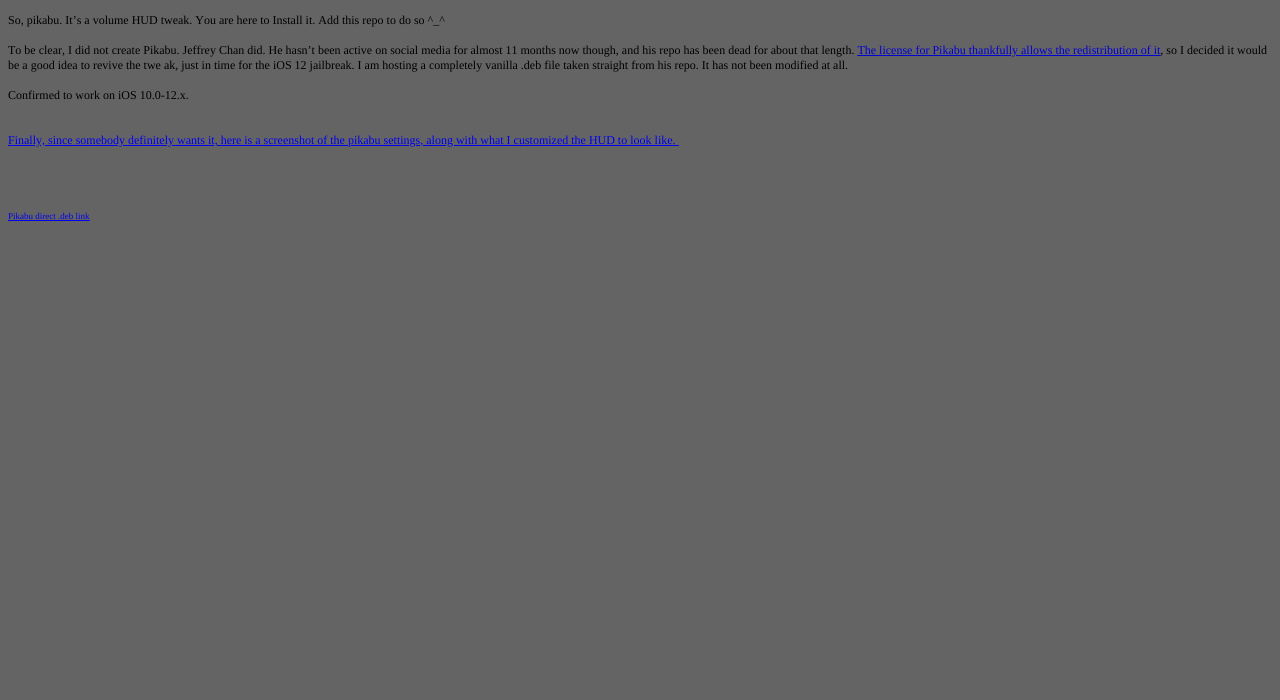
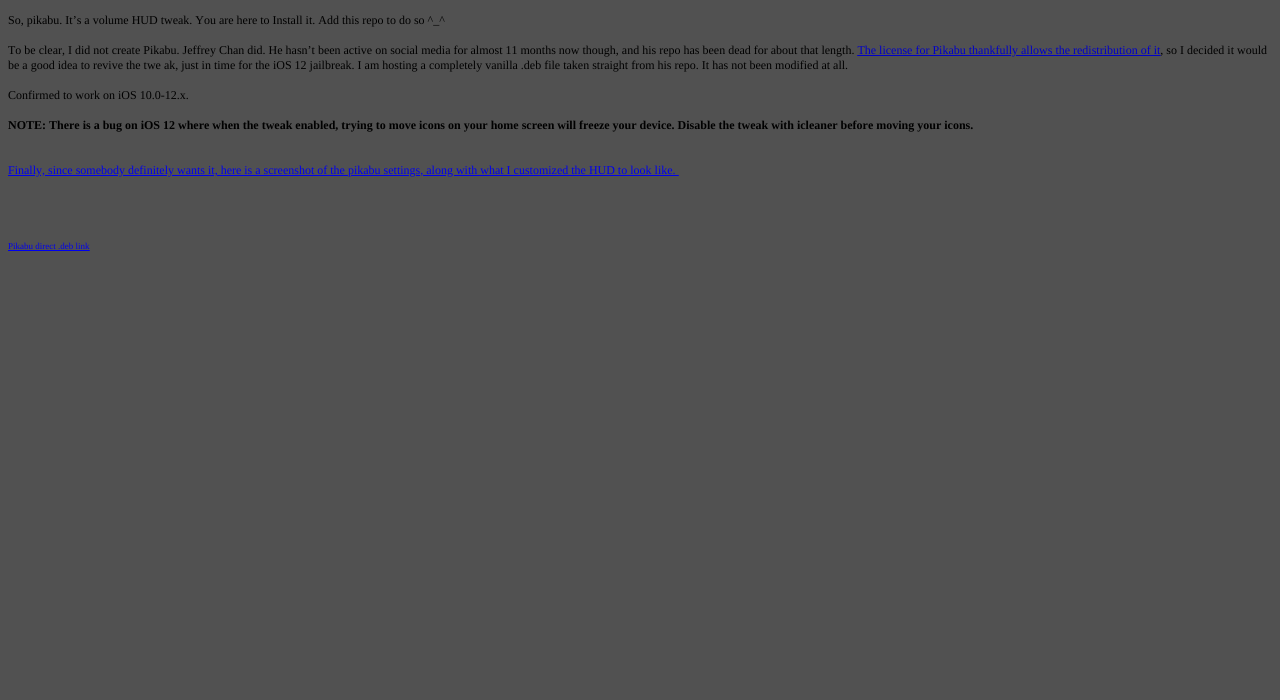
Before and after one commit to PikabuCydia/PikabuCydia.github.io, a plain HTML site: page index.html in a window 1280 px wide. Shown: the part 100-800 px from the top of the page. Drawn offline with Linux system fonts and the light colour scheme.

Commit message:
Add files via upload

```diff
--- a/index.html
+++ b/index.html
@@ -7,18 +7,19 @@
   <meta name="Generator" content="Cocoa HTML Writer">
   <meta name="CocoaVersion" content="1671">
   <style type="text/css">
-    body {background-color: #646464}
+    body {background-color: #515151}
     p.p1 {margin: 0.0px 0.0px 0.0px 0.0px; line-height: 15.0px; font: 13.0px Courier; color: #000000; -webkit-text-stroke: #000000}
     p.p2 {margin: 0.0px 0.0px 0.0px 0.0px; line-height: 14.0px; font: 12.0px Times; color: #000000; -webkit-text-stroke: #000000}
-    p.p3 {margin: 0.0px 0.0px 0.0px 0.0px; line-height: 14.0px; font: 12.0px Times; color: #0000e9; -webkit-text-stroke: #000067}
-    p.p4 {margin: 0.0px 0.0px 0.0px 0.0px; line-height: 14.0px; font: 12.0px Times; color: #0000ff; -webkit-text-stroke: #000067}
-    p.p5 {margin: 0.0px 0.0px 0.0px 0.0px; line-height: 14.0px; font: 12.0px Times; color: #000000; -webkit-text-stroke: #000067}
-    p.p6 {margin: 0.0px 0.0px 0.0px 0.0px; line-height: 14.0px; font: 12.0px Times; color: #0000d3; -webkit-text-stroke: #000067}
-    p.p7 {margin: 0.0px 0.0px 0.0px 0.0px; line-height: 10.0px; font: 9.0px Times; color: #0000e9; -webkit-text-stroke: #000067}
+    p.p3 {margin: 0.0px 0.0px 0.0px 0.0px; line-height: 14.0px; font: 12.0px Times; color: #0000e9; -webkit-text-stroke: #000054}
+    p.p4 {margin: 0.0px 0.0px 0.0px 0.0px; line-height: 14.0px; font: 12.0px Times; color: #0000ff; -webkit-text-stroke: #000054}
+    p.p5 {margin: 0.0px 0.0px 0.0px 0.0px; line-height: 14.0px; font: 12.0px Times; color: #000000; -webkit-text-stroke: #000054}
+    p.p6 {margin: 0.0px 0.0px 0.0px 0.0px; line-height: 14.0px; font: 12.0px Times; color: #000000; -webkit-text-stroke: #000054; min-height: 12.0px}
+    p.p7 {margin: 0.0px 0.0px 0.0px 0.0px; line-height: 14.0px; font: 12.0px Times; color: #0000c9; -webkit-text-stroke: #000054}
+    p.p8 {margin: 0.0px 0.0px 0.0px 0.0px; line-height: 10.0px; font: 9.0px Times; color: #0000e9; -webkit-text-stroke: #000054}
     span.s1 {font-kerning: none}
     span.s2 {text-decoration: underline ; font-kerning: none}
-    span.s3 {font: 12.0px Times; text-decoration: underline ; font-kerning: none; color: #0000d3; -webkit-text-stroke: 0px #000067}
-    span.s4 {font: 12.0px Times; font-kerning: none; color: #0000d3}
+    span.s3 {font: 12.0px Times; text-decoration: underline ; font-kerning: none; color: #0000c9; -webkit-text-stroke: 0px #000054}
+    span.s4 {font: 12.0px Times; font-kerning: none; color: #0000c9}
   </style>
 </head>
 <body>
@@ -39,20 +40,22 @@
 <p class="p5"><span class="s1"><br>
 </span></p>
 <p class="p5"><span class="s1">Confirmed to work on iOS 10.0-12.x.<span class="Apple-converted-space"> </span></span></p>
+<p class="p6"><span class="s1"></span><br></p>
+<p class="p5"><span class="s1"><b>NOTE: There is a bug on iOS 12 where when the tweak enabled, trying to move icons on your home screen will freeze your device. Disable the tweak with icleaner before moving your icons.<span class="Apple-converted-space"> </span></b></span></p>
 <p class="p5"><span class="s1"><br>
 </span></p>
 <p class="p4"><span class="s1"><br>
 </span></p>
 <p class="p3"><span class="s2"><a href="https://raw.githubusercontent.com/PikabuCydia/PikabuCydia.github.io/master/depic/Pikabu/screenshots/pikabu.jpg">Finally, since somebody definitely wants it, here is a screenshot of the pikabu settings, along with what I customized the HUD to look like.<span class="Apple-converted-space"> </span></a></span></p>
-<p class="p6"><span class="s1"><br>
+<p class="p7"><span class="s1"><br>
 </span></p>
-<p class="p6"><span class="s1"><br>
+<p class="p7"><span class="s1"><br>
 </span></p>
-<p class="p6"><span class="s1"><br>
+<p class="p7"><span class="s1"><br>
 </span></p>
-<p class="p6"><span class="s1"><br>
+<p class="p7"><span class="s1"><br>
 </span></p>
-<p class="p7"><span class="s2"><a href="https://github.com/PikabuCydia/PikabuCydia.github.io/raw/master/debs/Tweaks/com.jeffrey.pikabulite_1.1.0_iphoneos-arm.deb">Pikabu direct .deb link</a></span><span class="s4"><br>
+<p class="p8"><span class="s2"><a href="https://github.com/PikabuCydia/PikabuCydia.github.io/raw/master/debs/Tweaks/com.jeffrey.pikabulite_1.1.0_iphoneos-arm.deb">Pikabu direct .deb link</a></span><span class="s4"><br>
 </span></p>
 </body>
 </html>
```
